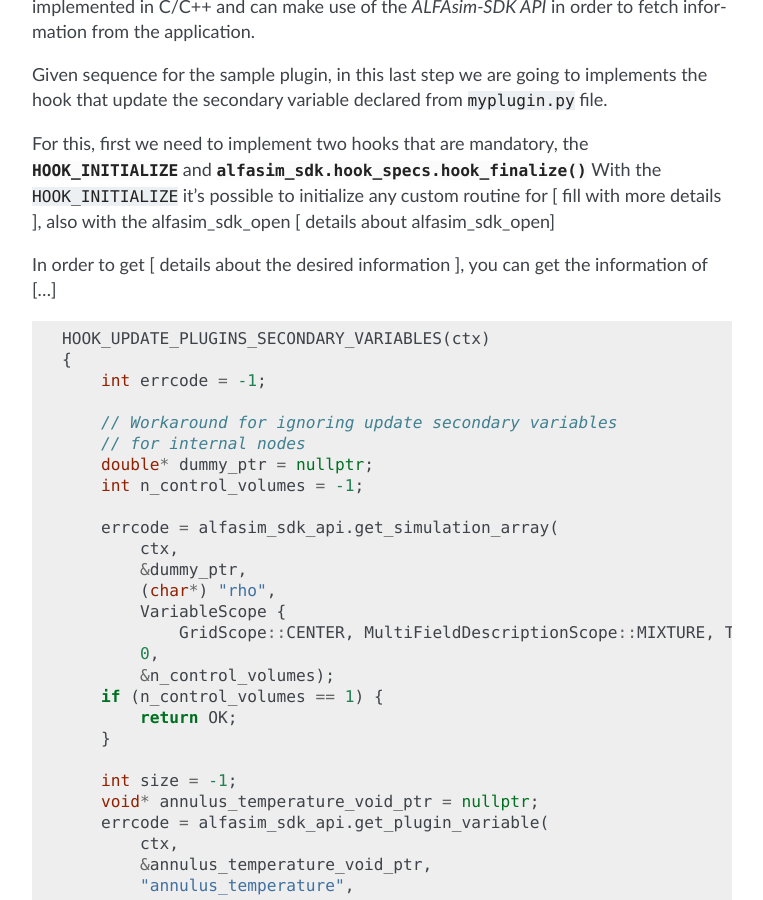
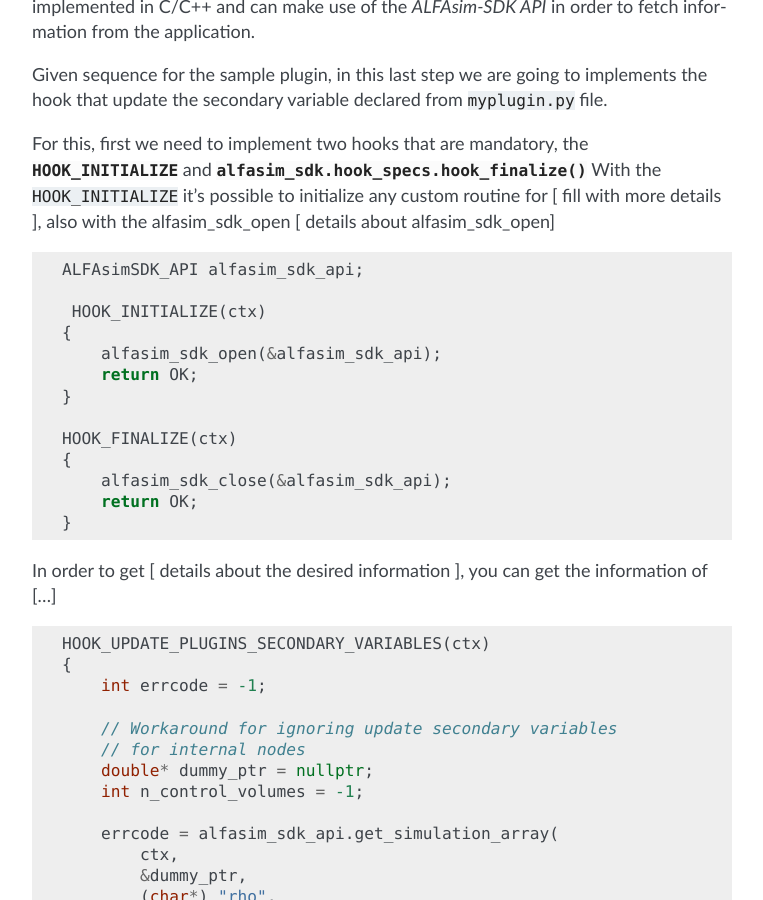
Before and after one commit to ESSS/alfasim-sdk, a Sphinx documentation site: the page built from docs/source/alfasim_sdk_by_example.rst, in a window 1280 px wide and 900 px high, scrolled down 2562 px. Shown: the whole window, without its empty margins (368-1131 px from the left). Built offline with Sphinx 7.4.7, drawn with Linux system fonts in a browser that asks for light colours; the version number is read from the project's files by our own code; some of the changed lines change nothing that is shown.

Commit message:
Fix alfasim_sdk_api_project_folder path

```diff
--- a/docs/source/alfasim_sdk_by_example.rst
+++ b/docs/source/alfasim_sdk_by_example.rst
@@ -114,6 +114,7 @@
 with the alfasim_sdk_open [ details about alfasim_sdk_open]
 
 .. code-block:: cpp
+
     ALFAsimSDK_API alfasim_sdk_api;
 
      HOOK_INITIALIZE(ctx)
--- a/docs/source/conf.py
+++ b/docs/source/conf.py
@@ -1,11 +1,10 @@
 # -*- coding: utf-8 -*-
 # -- Breathe Configs  -------------------------------------------------------
 import os
+from pathlib import Path
 
-from eden._utils.conda import get_project_name_and_root_for_cwd
-
-_, project_root = get_project_name_and_root_for_cwd()
-alfasim_sdk_api_project_folder = os.path.join(project_root, "alfasim_sdk_api")
+# from eden._utils.conda import get_project_name_and_root_for_cwd
+alfasim_sdk_api_project_folder = Path(os.getcwd()).parents[1] / "alfasim_sdk_api"
 
 breathe_default_project = "alfasim_sdk_api"
 breathe_projects = {"alfasim_sdk_api": "../build/breathe/doxygen/alfasim_sdk_api/xml"}
```
